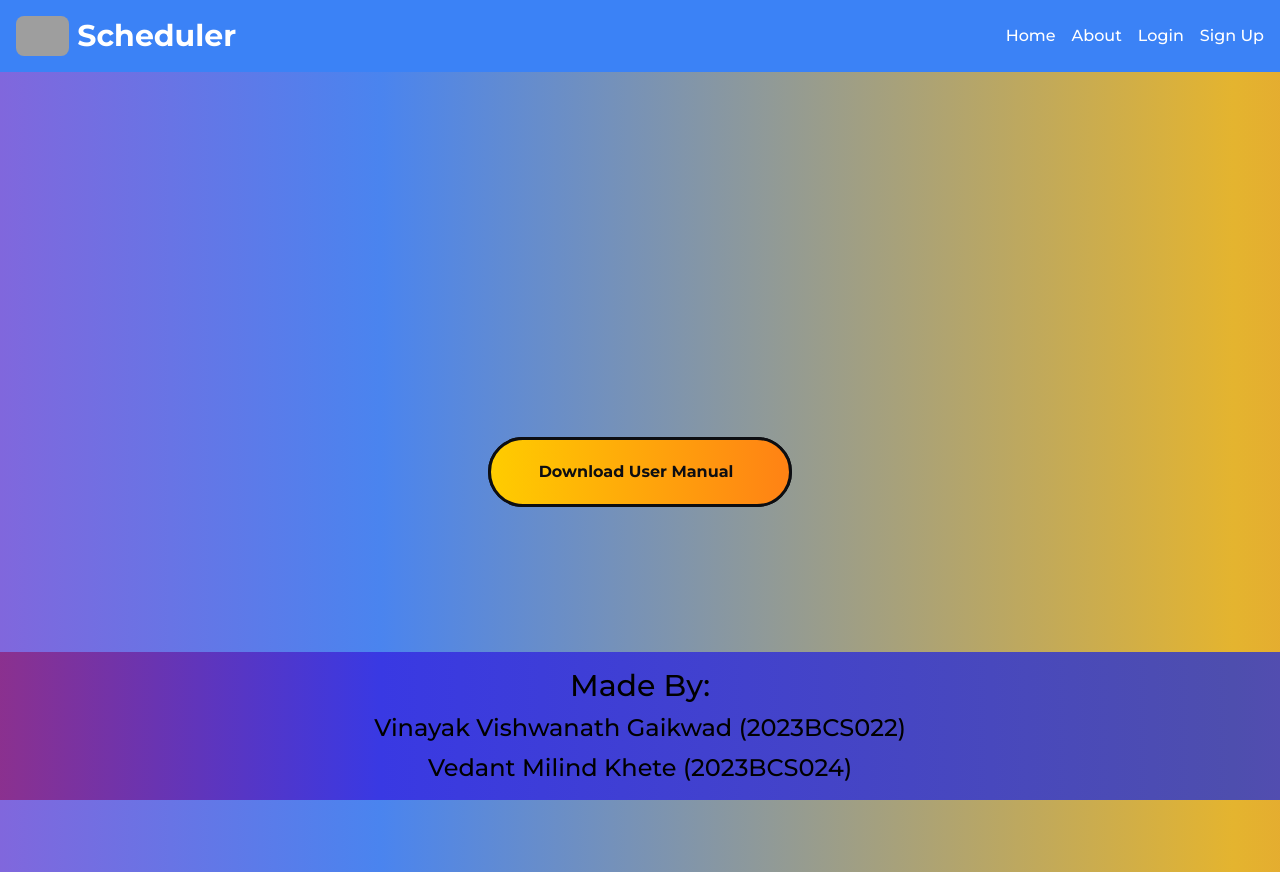
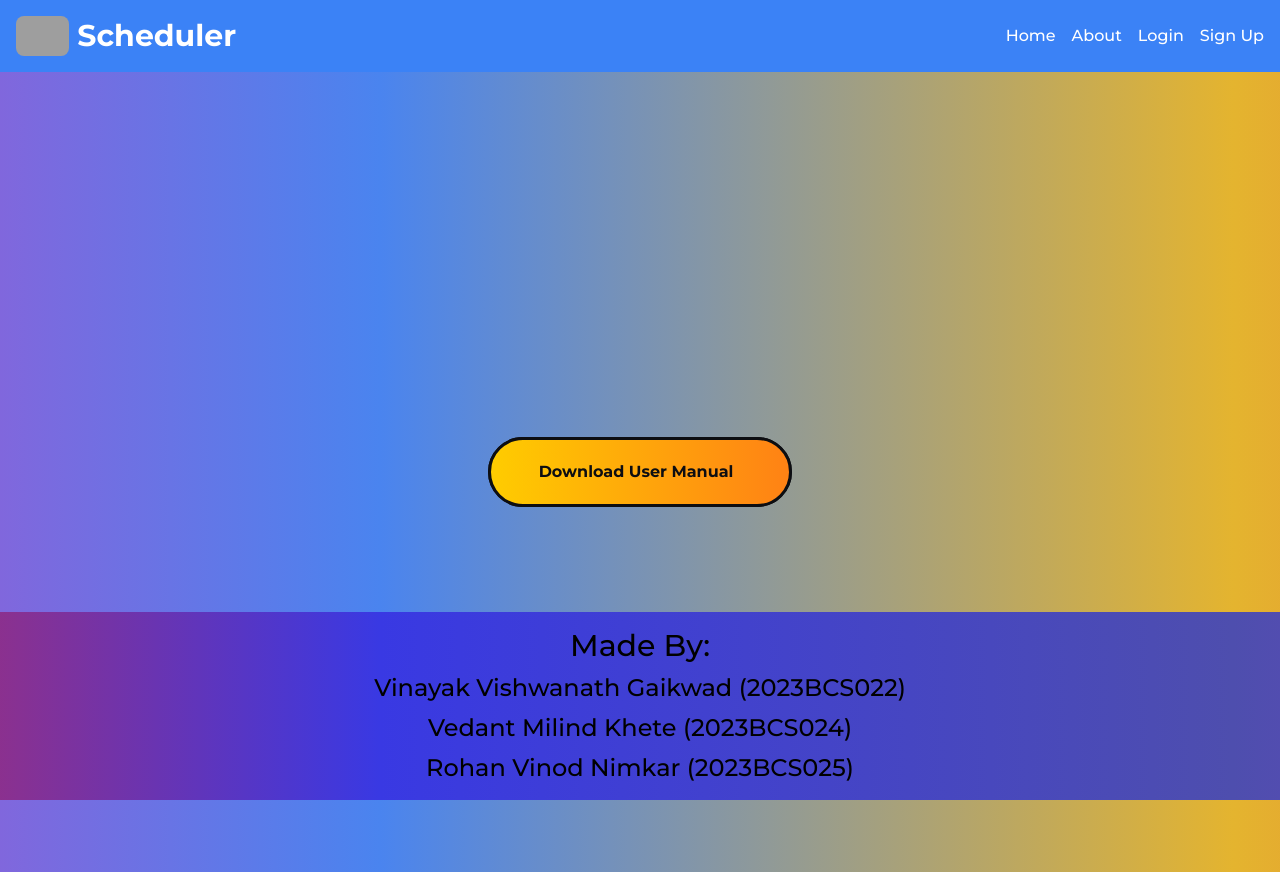
Before and after one commit to VinayakGaikwad101/scheduler, a React (Vite) app in the folder client/: page / in a window 1280 px wide. Built offline with nearby package versions, Linux system fonts and the light colour scheme; grey boxes are pictures that could not be loaded.

Commit message:
Update Footer.jsx
Added 3rd member Rohan Nimkar

```diff
--- a/client/src/components/Footer.jsx
+++ b/client/src/components/Footer.jsx
@@ -9,7 +9,7 @@ const Footer = () => {
           <p className="text-3xl">Made By:</p>
           <p className="text-2xl">Vinayak Vishwanath Gaikwad (2023BCS022)</p>
           <p className="text-2xl">Vedant Milind Khete (2023BCS024)</p>
-          {/* <p className="text-2xl">Rohan Vinod Nimkar (2023BCS025)</p> */}
+          <p className="text-2xl">Rohan Vinod Nimkar (2023BCS025)</p>
         </div>
       </div>
     </footer>
```
